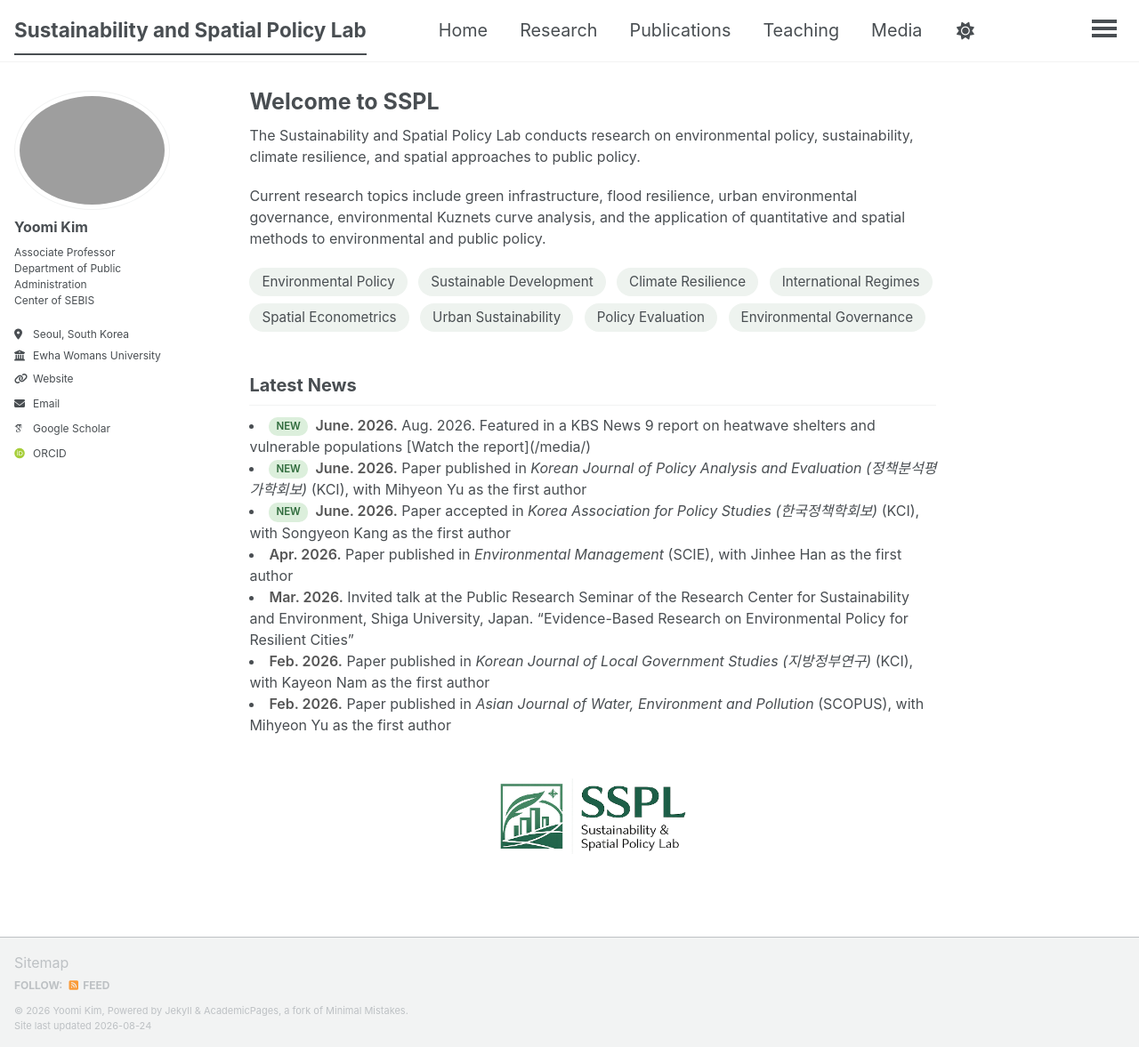
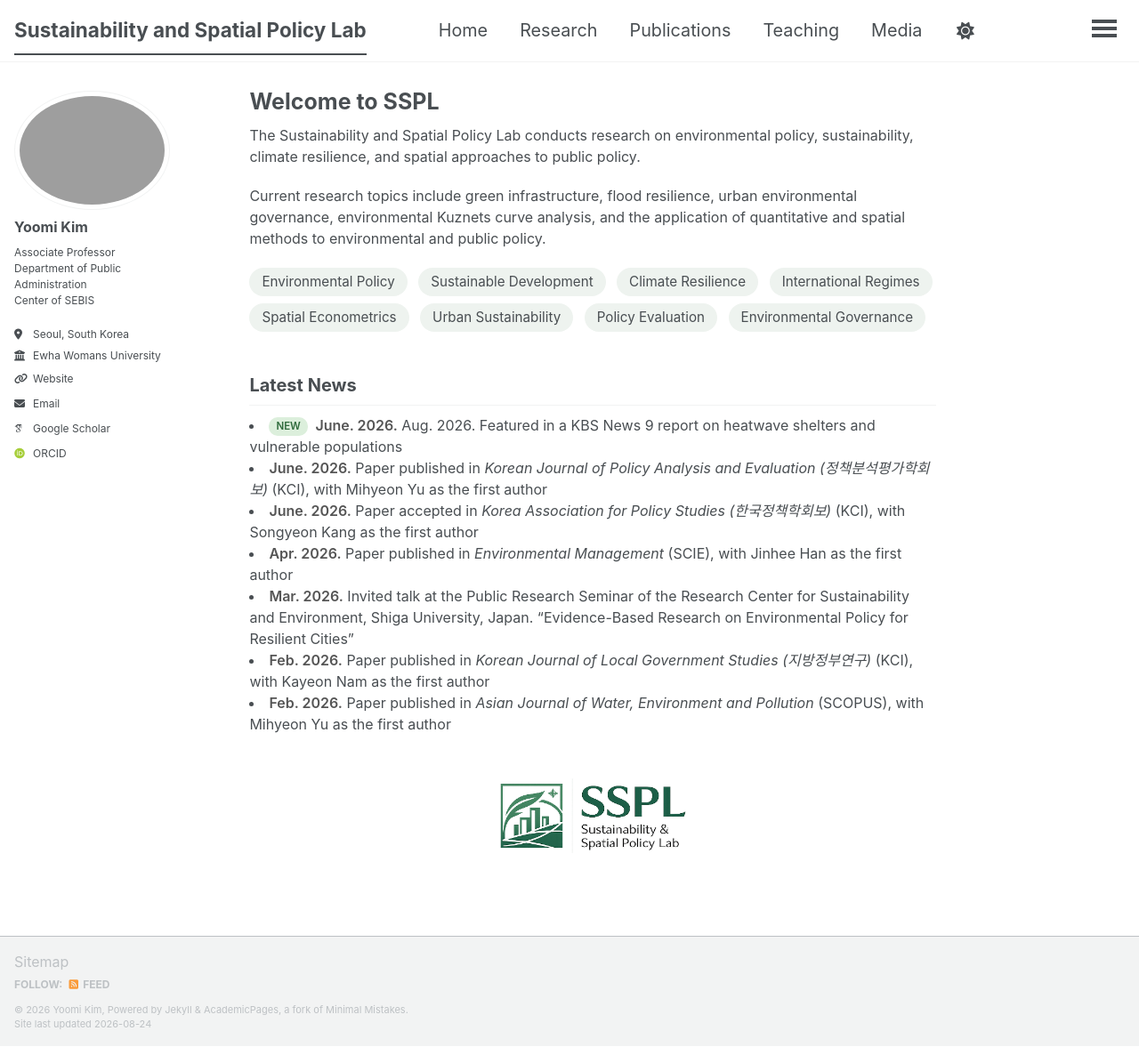
Before and after one commit to ymkim-ssplab/ymkim-ssplab.github.io, a Jekyll site: the page built from _pages/about.md, in a window 1280 px wide and 1177 px high. Shown: the whole window at 89% size. Built offline with Jekyll 4.4.1, drawn with Linux system fonts in a browser that asks for light colours; some web fonts are replaced; a script bundle is joined from its source files by our own code; library files that are not in the unit come from our copies.

Commit message:
Update about.md

```diff
--- a/_pages/about.md
+++ b/_pages/about.md
@@ -86,17 +86,15 @@ She maintains ongoing international collaborations with scholars in Japan, the U
   <li>
      <span class="news-badge">NEW</span>
     <span class="news-date">June. 2026.</span>
-    Aug. 2026. Featured in a KBS News 9 report on heatwave shelters and vulnerable populations [Watch the report](/media/)
+    Aug. 2026. Featured in a KBS News 9 report on heatwave shelters and vulnerable populations
   </li>
 
   <li>
-     <span class="news-badge">NEW</span>
-    <span class="news-date">June. 2026.</span>
+   <span class="news-date">June. 2026.</span>
     Paper published in <em>Korean Journal of Policy Analysis and Evaluation (정책분석평가학회보)</em> (KCI), with  Mihyeon Yu as the first author
   </li>
 
   <li>
-    <span class="news-badge">NEW</span>
     <span class="news-date">June. 2026.</span>
     Paper accepted in <em>Korea Association for Policy Studies (한국정책학회보)</em> (KCI), with Songyeon Kang as the first author
   </li>
```
